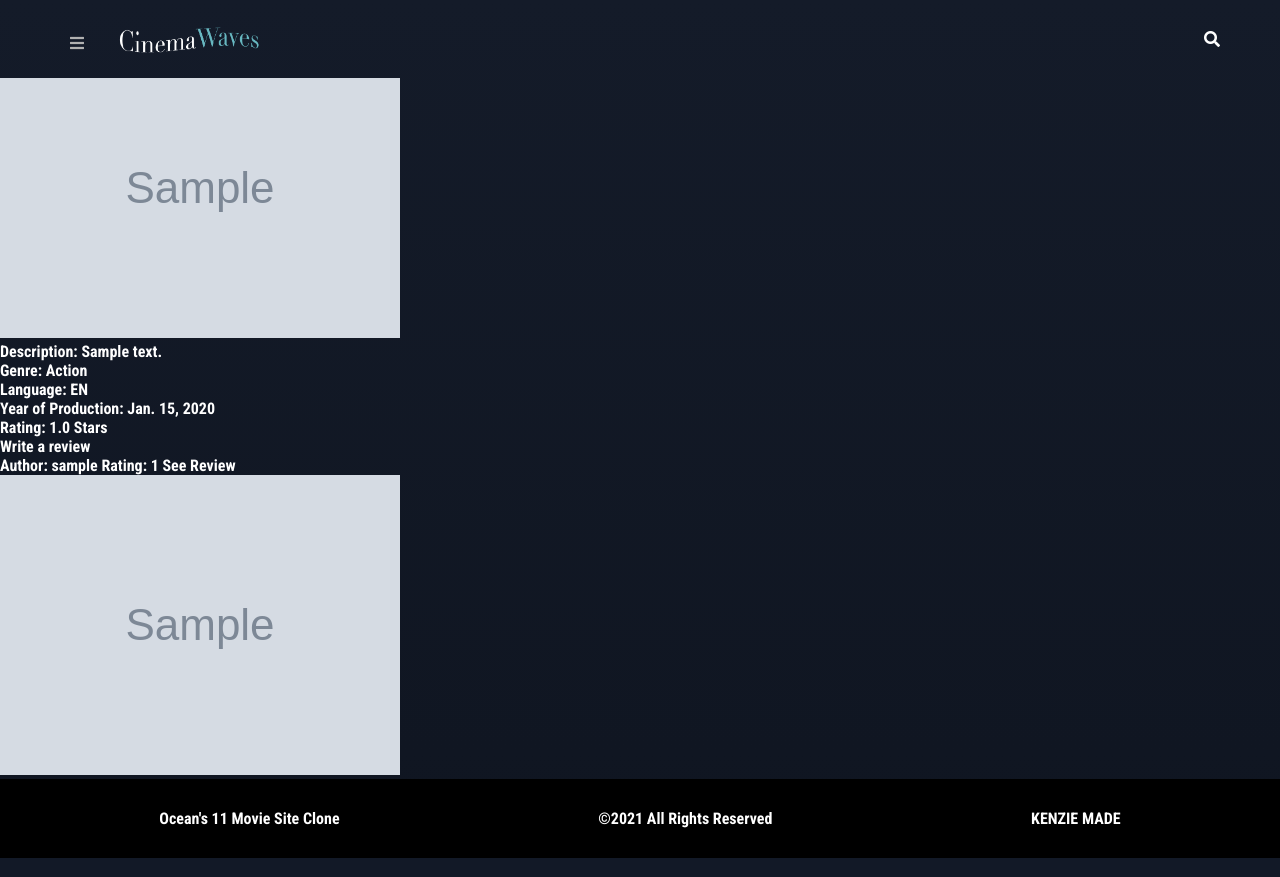
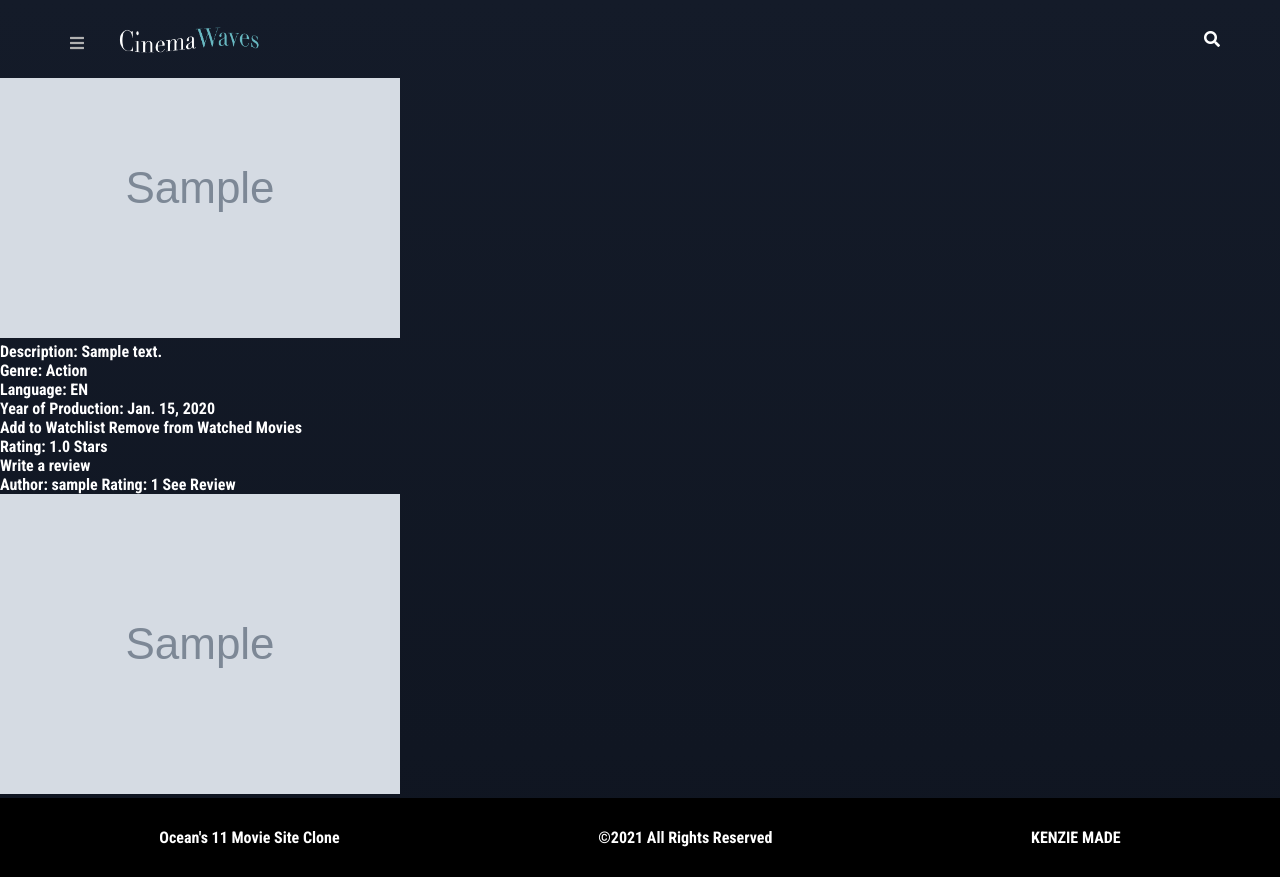
Before and after one commit to Isaac-Develops/Cinema-Waves, a Django app: page /movies/1/ in a window 1280 px wide. Run offline with Django 3.2, Linux system fonts and the light colour scheme; a user stored in the database is signed in; tables that the repository leaves empty hold one stand-in row (values such as "Sample post"); grey boxes marked "Sample" are stand-in pictures.

Commit message:
Added watchlist and watched list functionality

```diff
--- a/imdb/urls.py
+++ b/imdb/urls.py
@@ -16,7 +16,7 @@ urlpatterns = [
     path('users/<int:id>/', pview.user_profile_view, name='profiles'),
     path('users/watchlist/add/<int:id>/',
          pview.watchlist_view, name='watchlist'),
-    path('users/watchedlist/add/<int:id>',
+    path('users/watchedlist/add/<int:id>/',
          pview.watched_list_view, name='watched_list'),
     path('users/watchlist/remove/<int:id>/',
          pview.remove_watchlist_view, name='watchlist_remove'),
--- a/templates/movie_detail.html
+++ b/templates/movie_detail.html
@@ -16,6 +16,19 @@
 {% endif %}
 <p>Language: {{movie.language}}</p>
 <p>Year of Production: {{movie.year_of_production}}</p>
+{% if user.is_anonymous %}
+{% else %}
+    {% if movie in user.watched_movies.all %}
+    <a href="/users/watchlist/add/{{movie.id}}/">Add to Watchlist</a>
+    <a href="/users/watchedlist/remove/{{movie.id}}/">Remove from Watched Movies</a>
+    {% elif movie in user.watchlist.all %}
+    <a href="/users/watchlist/remove/{{movie.id}}/">Remove from Watchlist</a>
+    <a href="/users/watchedlist/add/{{movie.id}}/">Add to Watched Movies</a>
+    {% else %}
+    <a href="/users/watchlist/add/{{movie.id}}/">Add to Watchlist</a>
+    <a href="/users/watchedlist/add/{{movie.id}}/">Add to Watched Movies</a>
+    {% endif %}
+{% endif %}
 {% if average_rating == 0 %}
 <p>There are no reviews for this movie...</p>
 {% else %}
--- a/templates/profiles.html
+++ b/templates/profiles.html
@@ -7,7 +7,7 @@
     <div class="cards-results">
     {% for user in profiles %}
     <a href="/users/{{user.id}}/">
-        <img src="/assets/default_movie.png" alt="{{user.username}}">
+        <img src="/assets/default_user.jpg" alt="{{user.username}}">
         <h2>{{user.username}}</h2>
     </a>
     {% endfor %}
```
Also changed, not shown: templates/user_detail.html (+26 -6 lines), assets/default_user.jpg (added).
